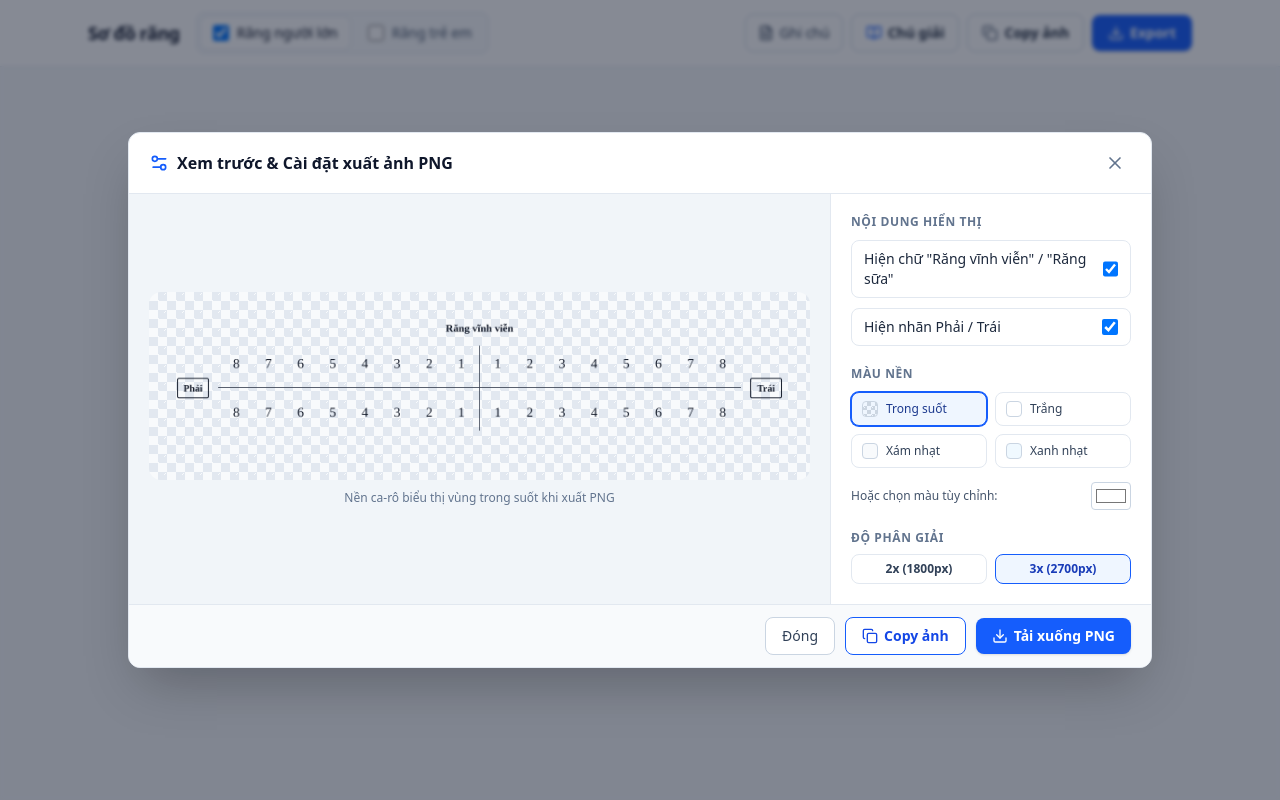
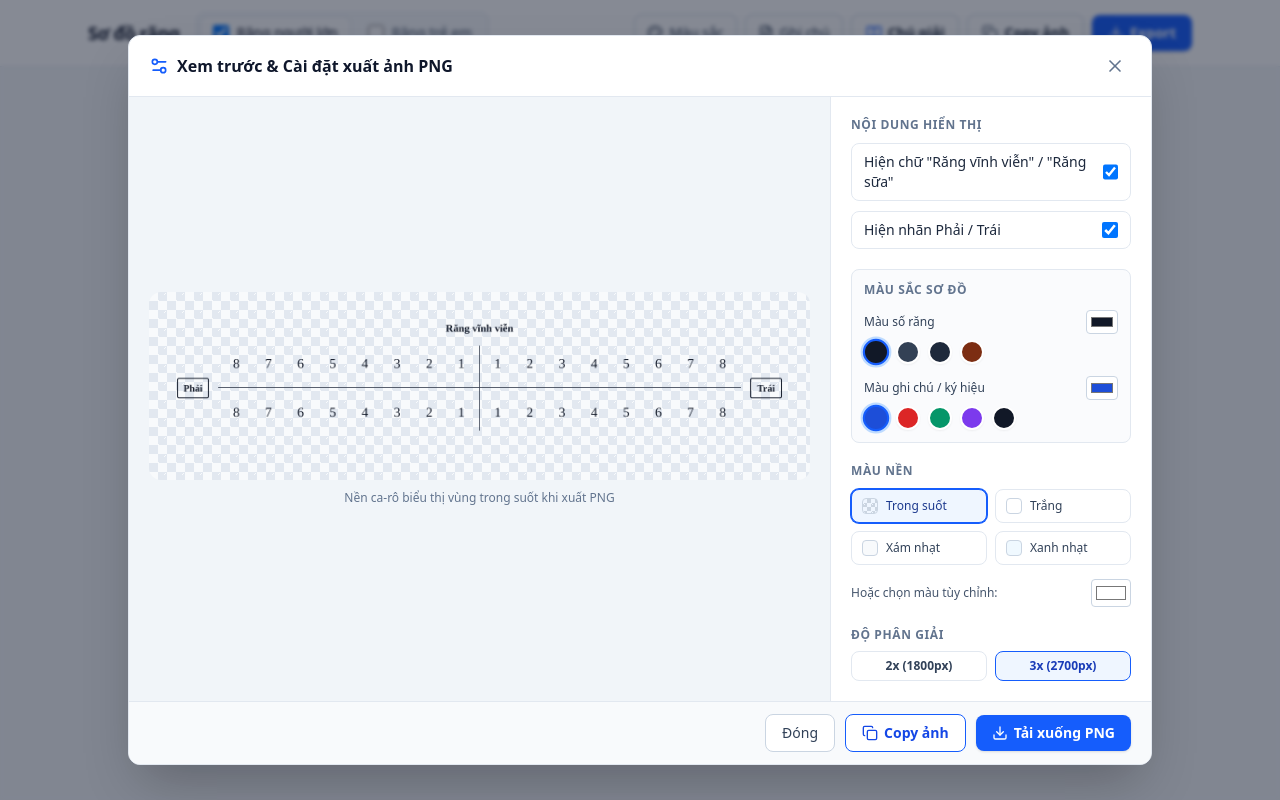
Before and after one commit to namthuan8947/dentalChart, a React (Vite) app: page / in a window 1280 px wide. Both pictures are taken after a click on the button "Export". Built offline with nearby package versions, Linux system fonts and the light colour scheme.

Commit message:
Keep crisp tooth number on missing teeth and add tooth/annotation color settings

```diff
--- a/src/App.tsx
+++ b/src/App.tsx
@@ -7,6 +7,7 @@ import {
   FileText,
   Maximize2,
   Minimize2,
+  Palette,
   RotateCcw,
 } from 'lucide-react';
 import { DentalChartSvg } from './components/DentalChartSvg';
@@ -43,6 +44,9 @@ export function App() {
   const [showLegend, setShowLegend] = useState(false);
   const [showExportModal, setShowExportModal] = useState(false);
   const [showNoteEditor, setShowNoteEditor] = useState(false);
+  const [showColorEditor, setShowColorEditor] = useState(false);
+  const [toothColor, setToothColor] = useState('#111827');
+  const [annotationColor, setAnnotationColor] = useState('#1D4ED8');
   const [copiedQuick, setCopiedQuick] = useState(false);
   const [mobileZoomed, setMobileZoomed] = useState(true);
 
@@ -314,6 +318,20 @@ export function App() {
 
             <button
               type="button"
+              onClick={() => setShowColorEditor((v) => !v)}
+              className={`inline-flex min-h-[38px] items-center gap-1 rounded-lg border px-2.5 text-xs font-medium transition ${
+                showColorEditor
+                  ? 'border-blue-300 bg-blue-50 text-blue-800'
+                  : 'border-slate-300 bg-white text-slate-700'
+              }`}
+              title="Đổi màu răng và màu ghi chú"
+            >
+              <Palette className="h-3.5 w-3.5" />
+              <span>Màu</span>
+            </button>
+
+            <button
+              type="button"
               onClick={() => setShowNoteEditor((v) => !v)}
               className={`inline-flex min-h-[38px] items-center gap-1 rounded-lg border px-2.5 text-xs font-medium transition ${
                 showNoteEditor || generalNote.trim()
@@ -340,6 +358,20 @@ export function App() {
 
           {/* Desktop Action Buttons */}
           <div className="hidden sm:flex items-center gap-2">
+            <button
+              type="button"
+              onClick={() => setShowColorEditor((v) => !v)}
+              className={`inline-flex items-center gap-1.5 rounded-lg border px-3 py-2 text-sm font-medium transition ${
+                showColorEditor
+                  ? 'border-blue-300 bg-blue-50 text-blue-800 hover:bg-blue-100'
+                  : 'border-slate-300 bg-white text-slate-700 hover:bg-slate-50'
+              }`}
+              title="Đổi màu số răng và màu ghi chú"
+            >
+              <Palette className="h-4 w-4" />
+              <span>Màu sắc</span>
+            </button>
+
             <button
               type="button"
               onClick={() => setShowNoteEditor((v) => !v)}
@@ -403,6 +435,86 @@ export function App() {
             </button>
           </div>
         </div>
+
+        {/* Optional Color Settings Drawer */}
+        {showColorEditor && (
+          <div className="border-t border-slate-200 bg-slate-50/80">
+            <div className="mx-auto flex max-w-6xl flex-wrap items-center gap-x-6 gap-y-2 px-4 py-2.5 sm:px-6">
+              <div className="flex items-center gap-2">
+                <span className="text-xs font-semibold uppercase tracking-wide text-slate-600">
+                  Màu răng:
+                </span>
+                <div className="flex items-center gap-1.5">
+                  {['#111827', '#334155', '#1E293B', '#7C2D12'].map((c) => (
+                    <button
+                      key={c}
+                      type="button"
+                      onClick={() => setToothColor(c)}
+                      className={`h-5 w-5 rounded-full border-2 transition ${
+                        toothColor.toLowerCase() === c.toLowerCase()
+                          ? 'scale-110 border-blue-600 ring-2 ring-blue-200'
+                          : 'border-white shadow-xs'
+                      }`}
+                      style={{ backgroundColor: c }}
+                      aria-label={`Màu răng ${c}`}
+                    />
+                  ))}
+                  <input
+                    type="color"
+                    value={toothColor}
+                    onChange={(e) => setToothColor(e.target.value)}
+                    className="h-6 w-7 cursor-pointer rounded border border-slate-300 bg-white p-0.5"
+                    aria-label="Chọn màu răng tùy chỉnh"
+                  />
+                </div>
+              </div>
+
+              <div className="flex items-center gap-2">
+                <span className="text-xs font-semibold uppercase tracking-wide text-slate-600">
+                  Màu ghi chú:
+                </span>
+                <div className="flex items-center gap-1.5">
+                  {['#1D4ED8', '#DC2626', '#059669', '#7C3AED', '#111827'].map(
+                    (c) => (
+                      <button
+                        key={c}
+                        type="button"
+                        onClick={() => setAnnotationColor(c)}
+                        className={`h-5 w-5 rounded-full border-2 transition ${
+                          annotationColor.toLowerCase() === c.toLowerCase()
+                            ? 'scale-110 border-blue-600 ring-2 ring-blue-200'
+                            : 'border-white shadow-xs'
+                        }`}
+                        style={{ backgroundColor: c }}
+                        aria-label={`Màu ghi chú ${c}`}
+                      />
+                    )
+                  )}
+                  <input
+                    type="color"
+                    value={annotationColor}
+                    onChange={(e) => setAnnotationColor(e.target.value)}
+                    className="h-6 w-7 cursor-pointer rounded border border-slate-300 bg-white p-0.5"
+                    aria-label="Chọn màu ghi chú tùy chỉnh"
+                  />
+                </div>
+              </div>
+
+              {(toothColor !== '#111827' || annotationColor !== '#1D4ED8') && (
+                <button
+                  type="button"
+                  onClick={() => {
+                    setToothColor('#111827');
+                    setAnnotationColor('#1D4ED8');
+                  }}
+                  className="text-xs font-medium text-slate-500 hover:text-slate-900"
+                >
+                  Mặc định
+                </button>
+              )}
+            </div>
+          </div>
+        )}
 
         {/* Optional General Note Drawer (#38) */}
         {showNoteEditor && (
@@ -481,6 +593,8 @@ export function App() {
                 selectedFdi={activeSelectedFdi}
                 onSelectTooth={(tooth) => setSelectedTooth(tooth)}
                 onSelectGap={handleSelectGapDirect}
+                toothColor={toothColor}
+                annotationColor={annotationColor}
                 className={
                   mobileZoomed
                     ? 'min-w-[680px] sm:min-w-0 w-full h-auto max-w-[960px] select-none'
@@ -516,6 +630,8 @@ export function App() {
           onSaveSpan={handleSaveSpan}
           onDeleteSpan={handleDeleteSpan}
           onClose={() => setSelectedTooth(null)}
+          toothColor={toothColor}
+          annotationColor={annotationColor}
         />
       )}
 
@@ -526,6 +642,10 @@ export function App() {
       {showExportModal && (
         <ExportModal
           svgRef={svgRef}
+          toothColor={toothColor}
+          annotationColor={annotationColor}
+          onChangeToothColor={setToothColor}
+          onChangeAnnotationColor={setAnnotationColor}
           onClose={() => setShowExportModal(false)}
         />
       )}
--- a/src/components/DentalChartSvg.tsx
+++ b/src/components/DentalChartSvg.tsx
@@ -30,6 +30,8 @@ interface DentalChartSvgProps {
   ) => void;
   svgRef: React.RefObject<SVGSVGElement | null>;
   className?: string;
+  toothColor?: string;
+  annotationColor?: string;
 }
 
 const CENTER_X = 450;
@@ -57,6 +59,8 @@ export const DentalChartSvg: React.FC<DentalChartSvgProps> = ({
   onSelectGap,
   svgRef,
   className,
+  toothColor = '#111827',
+  annotationColor = BLUE,
 }) => {
   // Compute vertical layout dynamically
   let currentY = 26;
@@ -135,6 +139,8 @@ export const DentalChartSvg: React.FC<DentalChartSvgProps> = ({
                 annotation={annotation}
                 x={x}
                 y={y}
+                numberColor={toothColor}
+                inkColor={annotationColor}
               />
             </g>
           );
@@ -187,13 +193,13 @@ export const DentalChartSvg: React.FC<DentalChartSvgProps> = ({
         const midX = (x1 + x2) / 2;
         return (
           <g key={gap.id} transform={`translate(${midX}, ${y})`}>
-            <line x1={-9} y1={-13} x2={-9} y2={13} stroke={BLUE} strokeWidth={1.4} />
-            <line x1={9} y1={-13} x2={9} y2={13} stroke={BLUE} strokeWidth={1.4} />
+            <line x1={-9} y1={-13} x2={-9} y2={13} stroke={annotationColor} strokeWidth={1.4} />
+            <line x1={9} y1={-13} x2={9} y2={13} stroke={annotationColor} strokeWidth={1.4} />
             <text
               x={0}
               y={-1}
               textAnchor="middle"
-              fill={BLUE}
+              fill={annotationColor}
               fontFamily="system-ui, -apple-system, sans-serif"
               fontSize="8.5"
               fontWeight="600"
@@ -204,7 +210,7 @@ export const DentalChartSvg: React.FC<DentalChartSvgProps> = ({
               x={0}
               y={9}
               textAnchor="middle"
-              fill={BLUE}
+              fill={annotationColor}
               fontFamily="system-ui, -apple-system, sans-serif"
               fontSize="8"
               fontWeight="600"
@@ -241,7 +247,7 @@ export const DentalChartSvg: React.FC<DentalChartSvgProps> = ({
           }
 
           return (
-            <g key={span.id} stroke={BLUE} strokeWidth={1.8} fill="none" strokeLinecap="round">
+            <g key={span.id} stroke={annotationColor} strokeWidth={1.8} fill="none" strokeLinecap="round">
               <line x1={minX} y1={barY} x2={maxX} y2={barY} />
               {indices.map((idx) => {
                 if (pontics.has(idx)) return null;
@@ -259,7 +265,7 @@ export const DentalChartSvg: React.FC<DentalChartSvgProps> = ({
 
         return (
           <g key={span.id}>
-            <g stroke={BLUE} strokeWidth={1.5} fill="none" strokeLinecap="round">
+            <g stroke={annotationColor} strokeWidth={1.5} fill="none" strokeLinecap="round">
               <line x1={minX - 6} y1={barY} x2={maxX + 6} y2={barY} />
               <line x1={minX - 6} y1={barY} x2={minX - 6} y2={tickTipY} />
               <line x1={maxX + 6} y1={barY} x2={maxX + 6} y2={tickTipY} />
@@ -268,7 +274,7 @@ export const DentalChartSvg: React.FC<DentalChartSvgProps> = ({
               x={midX}
               y={textY}
               textAnchor="middle"
-              fill={BLUE}
+              fill={annotationColor}
               fontFamily="system-ui, -apple-system, sans-serif"
               fontSize="10"
               fontWeight="600"
@@ -300,14 +306,14 @@ export const DentalChartSvg: React.FC<DentalChartSvgProps> = ({
               height={28}
               rx={2}
               fill="none"
-              stroke="#111827"
+              stroke={toothColor}
               strokeWidth={1.4}
             />
             <text
               x={22}
               y={19}
               textAnchor="middle"
-              fill="#111827"
+              fill={toothColor}
               fontFamily="'Times New Roman', Georgia, serif"
               fontSize="14"
               fontWeight="700"
@@ -324,14 +330,14 @@ export const DentalChartSvg: React.FC<DentalChartSvgProps> = ({
               height={28}
               rx={2}
               fill="none"
-              stroke="#111827"
+              stroke={toothColor}
               strokeWidth={1.4}
             />
             <text
               x={22}
               y={19}
               textAnchor="middle"
-              fill="#111827"
+              fill={toothColor}
               fontFamily="'Times New Roman', Georgia, serif"
               fontSize="14"
               fontWeight="700"
@@ -436,7 +442,7 @@ export const DentalChartSvg: React.FC<DentalChartSvgProps> = ({
               key={i}
               x={0}
               y={i * 20}
-              fill="#1E3A8A"
+              fill={annotationColor}
               fontFamily="system-ui, -apple-system, sans-serif"
               fontSize="12.5"
               fontWeight={i === 0 ? '600' : '400'}
--- a/src/components/ExportModal.tsx
+++ b/src/components/ExportModal.tsx
@@ -10,6 +10,10 @@ import {
 
 interface ExportModalProps {
   svgRef: React.RefObject<SVGSVGElement | null>;
+  toothColor: string;
+  annotationColor: string;
+  onChangeToothColor: (color: string) => void;
+  onChangeAnnotationColor: (color: string) => void;
   onClose: () => void;
 }
 
@@ -27,8 +31,27 @@ const BORDER_COLOR_PRESETS = [
   { color: '#111827', label: 'Đen' },
 ];
 
+const TOOTH_COLOR_PRESETS = [
+  { color: '#111827', label: 'Đen' },
+  { color: '#334155', label: 'Xám đậm' },
+  { color: '#1E293B', label: 'Xanh than' },
+  { color: '#7C2D12', label: 'Nâu' },
+];
+
+const ANNOTATION_COLOR_PRESETS = [
+  { color: '#1D4ED8', label: 'Xanh dương' },
+  { color: '#DC2626', label: 'Đỏ' },
+  { color: '#059669', label: 'Xanh lá' },
+  { color: '#7C3AED', label: 'Tím' },
+  { color: '#111827', label: 'Đen' },
+];
+
 export const ExportModal: React.FC<ExportModalProps> = ({
   svgRef,
+  toothColor,
+  annotationColor,
+  onChangeToothColor,
+  onChangeAnnotationColor,
   onClose,
 }) => {
   const [options, setOptions] = useState<ExportOptions>(DEFAULT_EXPORT_OPTIONS);
@@ -63,7 +86,7 @@ export const ExportModal: React.FC<ExportModalProps> = ({
       cancelled = true;
       if (currentUrl) URL.revokeObjectURL(currentUrl);
     };
-  }, [svgRef, options]);
+  }, [svgRef, options, toothColor, annotationColor]);
 
   const handleDownload = async () => {
     if (!svgRef.current) return;
@@ -190,6 +213,70 @@ export const ExportModal: React.FC<ExportModalProps> = ({
                   className="h-4 w-4 rounded border-slate-300 text-blue-600 focus:ring-blue-500"
                 />
               </label>
+            </div>
+
+            {/* Colors: Tooth & Annotation */}
+            <div className="space-y-3 rounded-lg border border-slate-200 bg-slate-50/70 p-3">
+              <h3 className="text-xs font-semibold uppercase tracking-wider text-slate-500">
+                Màu sắc sơ đồ
+              </h3>
+              <div>
+                <div className="mb-1.5 flex items-center justify-between text-xs text-slate-700">
+                  <span className="font-medium">Màu số răng</span>
+                  <input
+                    type="color"
+                    value={toothColor}
+                    onChange={(e) => onChangeToothColor(e.target.value)}
+                    className="h-6 w-8 cursor-pointer rounded border border-slate-300 bg-white p-0.5"
+                    aria-label="Chọn màu số răng"
+                  />
+                </div>
+                <div className="flex gap-2">
+                  {TOOTH_COLOR_PRESETS.map((c) => (
+                    <button
+                      key={c.color}
+                      type="button"
+                      title={c.label}
+                      onClick={() => onChangeToothColor(c.color)}
+                      className={`h-6 w-6 rounded-full border-2 transition ${
+                        toothColor.toLowerCase() === c.color.toLowerCase()
+                          ? 'scale-110 border-blue-600 ring-2 ring-blue-200'
+                          : 'border-white shadow-xs'
+                      }`}
+                      style={{ backgroundColor: c.color }}
+                    />
+                  ))}
+                </div>
+              </div>
+
+              <div>
+                <div className="mb-1.5 flex items-center justify-between text-xs text-slate-700">
+                  <span className="font-medium">Màu ghi chú / ký hiệu</span>
+                  <input
+                    type="color"
+                    value={annotationColor}
+                    onChange={(e) => onChangeAnnotationColor(e.target.value)}
+                    className="h-6 w-8 cursor-pointer rounded border border-slate-300 bg-white p-0.5"
+                    aria-label="Chọn màu ghi chú"
+                  />
+                </div>
+                <div className="flex gap-2">
+                  {ANNOTATION_COLOR_PRESETS.map((c) => (
+                    <button
+                      key={c.color}
+                      type="button"
+                      title={c.label}
+                      onClick={() => onChangeAnnotationColor(c.color)}
+                      className={`h-6 w-6 rounded-full border-2 transition ${
+                        annotationColor.toLowerCase() === c.color.toLowerCase()
+                          ? 'scale-110 border-blue-600 ring-2 ring-blue-200'
+                          : 'border-white shadow-xs'
+                      }`}
+                      style={{ backgroundColor: c.color }}
+                    />
+                  ))}
+                </div>
+              </div>
             </div>
 
             {/* Background options */}
--- a/src/components/ToothConditionModal.tsx
+++ b/src/components/ToothConditionModal.tsx
@@ -31,6 +31,8 @@ interface ToothConditionModalProps {
   onSaveSpan: (span: SpanAnnotation, ponticFdis: string[]) => void;
   onDeleteSpan: (id: string) => void;
   onClose: () => void;
+  toothColor?: string;
+  annotationColor?: string;
 }
 
 type ModalTab = 'single' | 'gap' | 'span';
@@ -46,6 +48,8 @@ export const ToothConditionModal: React.FC<ToothConditionModalProps> = ({
   onSaveSpan,
   onDeleteSpan,
   onClose,
+  toothColor = '#111827',
+  annotationColor = '#1D4ED8',
 }) => {
   const [tab, setTab] = useState<ModalTab>('single');
   const [search, setSearch] = useState('');
@@ -363,6 +367,8 @@ export const ToothConditionModal: React.FC<ToothConditionModalProps> = ({
                       jaw={tooth.jaw}
                       side={tooth.side}
                       annotation={previewAnnotation}
+                      numberColor={toothColor}
+                      inkColor={annotationColor}
                     />
                   </svg>
                 </div>
```
Also changed, not shown: src/components/ToothSymbolSvg.tsx (+3 -4 lines).
